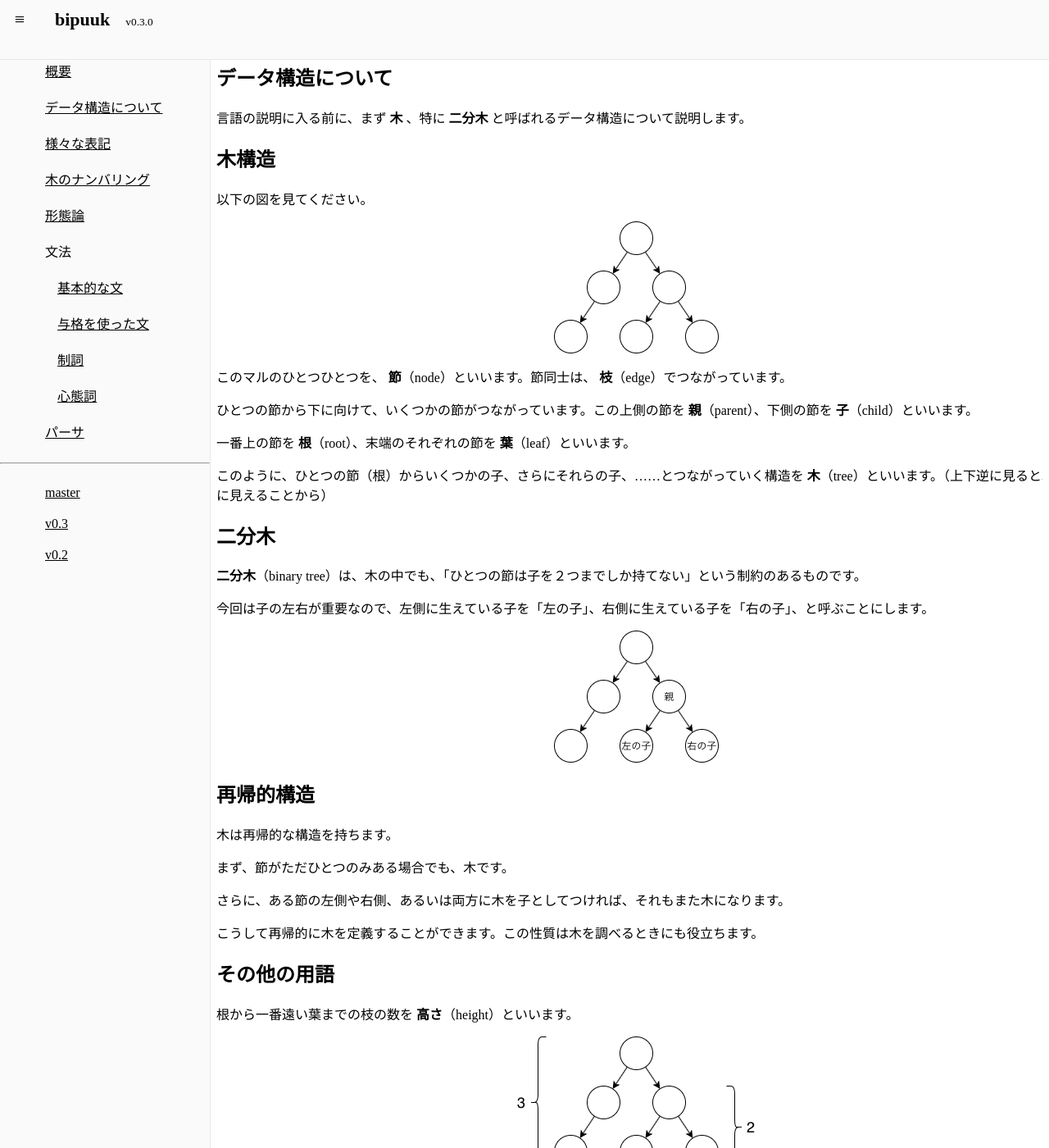
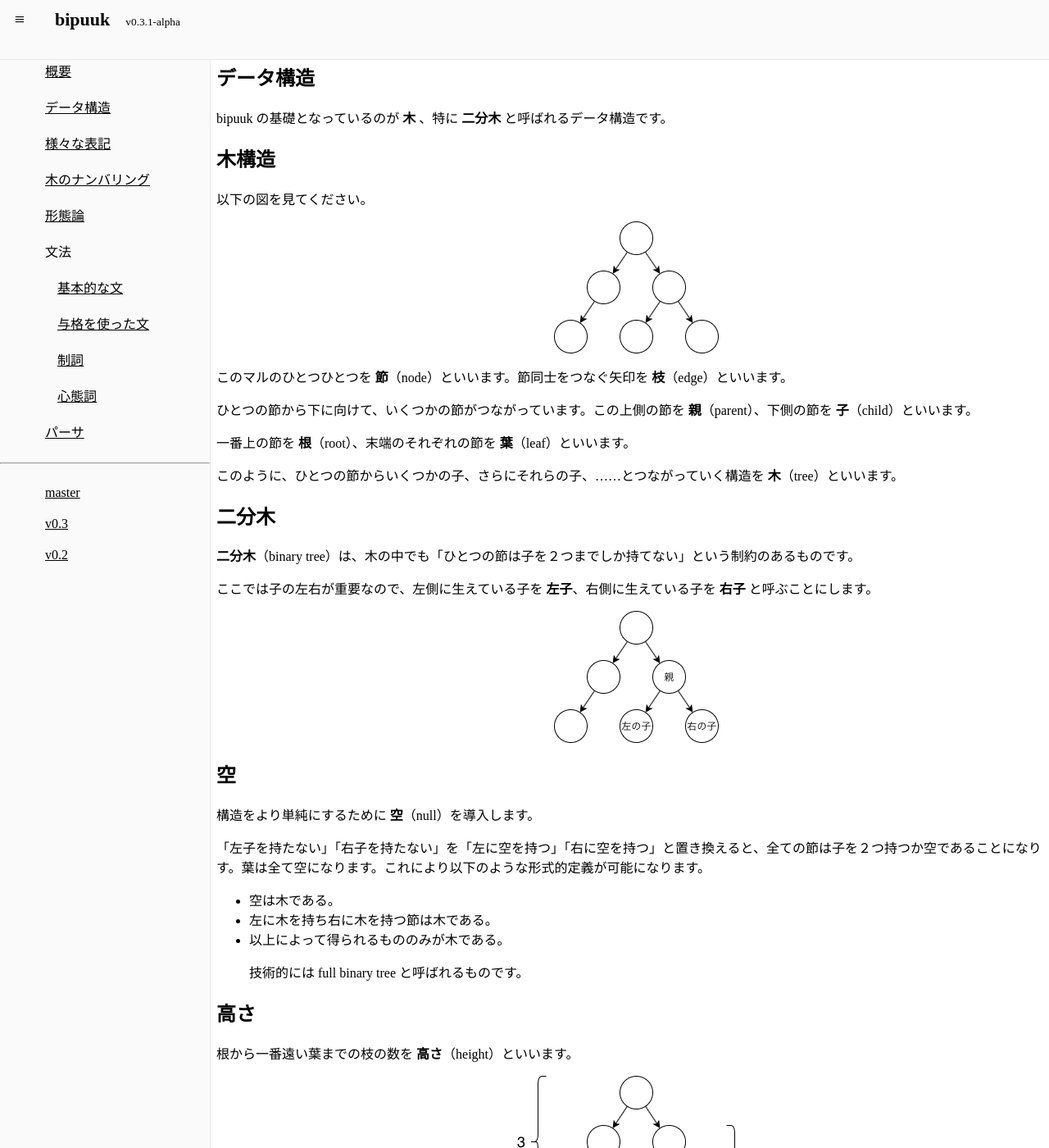
Before and after one commit to kepeken/bipuuk, a Jekyll site: the page built from docs/kouzau.md, in a window 1280 px wide and 1400 px high. Shown: the whole window at 82% size. Built offline with Jekyll 4.4.1, drawn with Linux system fonts in a browser that asks for light colours; some of the changed text lies outside the part shown.

Commit message:
Update データ構造

```diff
--- a/_data/version.yml
+++ b/_data/version.yml
@@ -1 +1 @@
-v0.3.0
+v0.3.1-alpha
--- a/_includes/sidebar.md
+++ b/_includes/sidebar.md
@@ -1,5 +1,5 @@
 * [概要]({{ site.baseurl }}/)
-* [データ構造について]({{ site.baseurl }}/kouzau/)
+* [データ構造]({{ site.baseurl }}/kouzau/)
 * [様々な表記]({{ site.baseurl }}/xeuki/)
 * [木のナンバリング]({{ site.baseurl }}/bangau/)
 * [形態論]({{ site.baseurl }}/kegtairon/)
--- a/docs/kouzau.md
+++ b/docs/kouzau.md
@@ -2,10 +2,10 @@
 layout: docs
 permalink: /kouzau/
 redirect_from: /docs/kouzau/
-title: データ構造について
+title: データ構造
 ---
 
-言語の説明に入る前に、まず **木** 、特に **二分木** と呼ばれるデータ構造について説明します。
+bipuuk の基礎となっているのが **木** 、特に **二分木** と呼ばれるデータ構造です。
 
 ## 木構造
 
@@ -13,34 +13,41 @@ title: データ構造について
 
 ![二分木]({{ site.baseurl }}/assets/img/bf7fc1cb-8a67-4008-96ef-eb606db42430.png)
 
-このマルのひとつひとつを、 **節**（node）といいます。節同士は、 **枝**（edge）でつながっています。
+このマルのひとつひとつを **節**（node）といいます。節同士をつなぐ矢印を **枝**（edge）といいます。
 
 ひとつの節から下に向けて、いくつかの節がつながっています。この上側の節を **親**（parent）、下側の節を **子**（child）といいます。
 
 一番上の節を **根**（root）、末端のそれぞれの節を **葉**（leaf）といいます。
 
-このように、ひとつの節（根）からいくつかの子、さらにそれらの子、……とつながっていく構造を **木**（tree）といいます。（上下逆に見ると木に見えることから）
+このように、ひとつの節からいくつかの子、さらにそれらの子、……とつながっていく構造を **木**（tree）といいます。
 
 ## 二分木
 
-**二分木**（binary tree）は、木の中でも、「ひとつの節は子を２つまでしか持てない」という制約のあるものです。
+**二分木**（binary tree）は、木の中でも「ひとつの節は子を２つまでしか持てない」という制約のあるものです。
 
-今回は子の左右が重要なので、左側に生えている子を「左の子」、右側に生えている子を「右の子」、と呼ぶことにします。
+ここでは子の左右が重要なので、左側に生えている子を **左子**、右側に生えている子を **右子** と呼ぶことにします。
 
 ![親と子]({{ site.baseurl }}/assets/img/7f7ed600-e63a-4e8a-a950-1a7186188afa.png)
 
-## 再帰的構造
+## 空
 
-木は再帰的な構造を持ちます。
+構造をより単純にするために **空**（null）を導入します。
 
-まず、節がただひとつのみある場合でも、木です。
+「左子を持たない」「右子を持たない」を「左に空を持つ」「右に空を持つ」と置き換えると、全ての節は子を２つ持つか空であることになります。葉は全て空になります。これにより以下のような形式的定義が可能になります。
 
-さらに、ある節の左側や右側、あるいは両方に木を子としてつければ、それもまた木になります。
+- 空は木である。
+- 左に木を持ち右に木を持つ節は木である。
+- 以上によって得られるもののみが木である。
 
-こうして再帰的に木を定義することができます。この性質は木を調べるときにも役立ちます。
+> 技術的には full binary tree と呼ばれるものです。
 
-## その他の用語
+## 高さ
 
 根から一番遠い葉までの枝の数を **高さ**（height）といいます。
 
 ![高さ]({{ site.baseurl }}/assets/img/5a686f2d-a109-45ef-8bf6-302bcff8bf87.png)
+
+形式的には以下のように定義されます。
+
+- 空の高さは `0` である。
+- 左子の高さが `m`、右子の高さが `n` である節の高さは `max(m, n) + 1` である。
```
